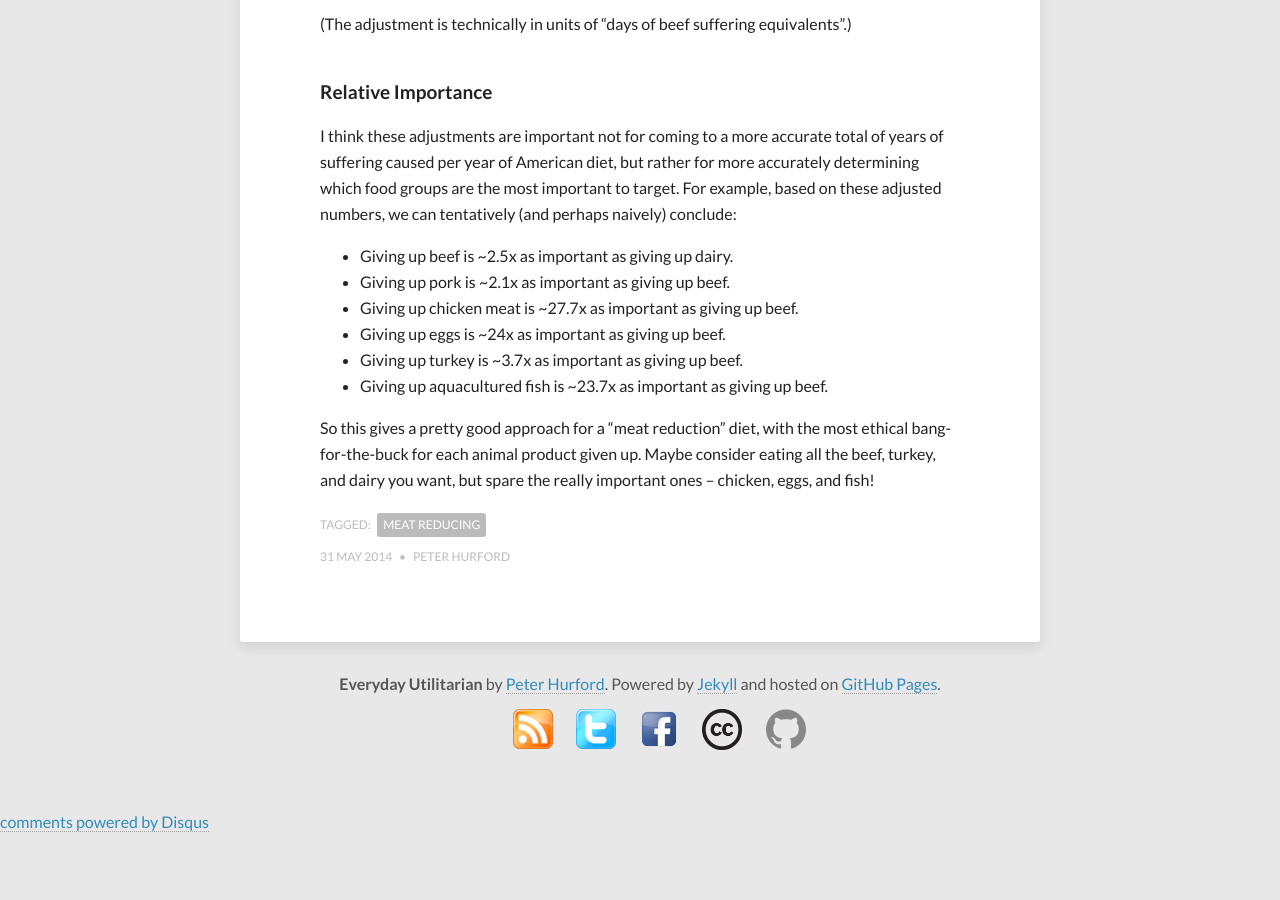
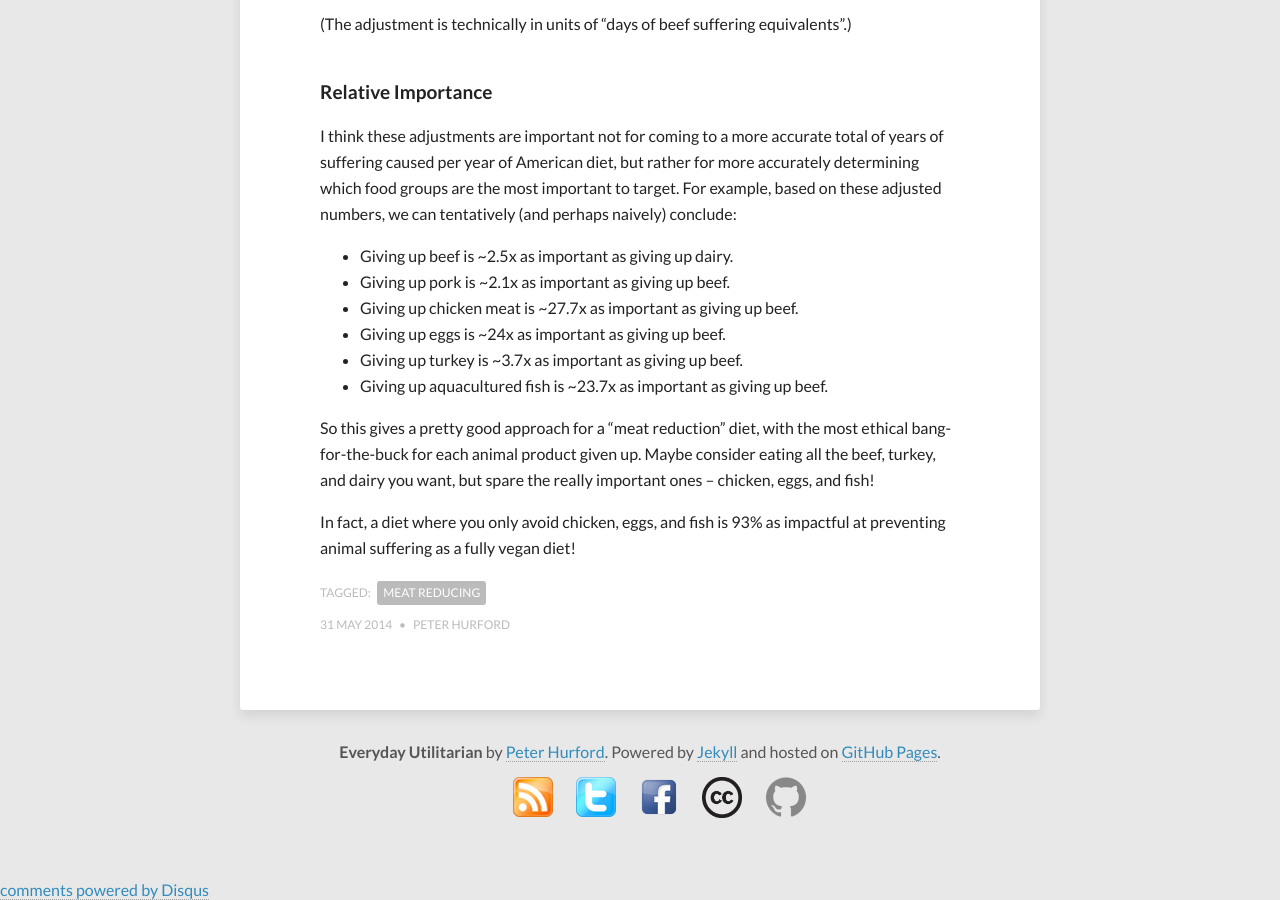
Before and after one commit to peterhurford/peterhurford.github.io, a Jekyll site: the page built from _posts/2014-05-31-how-much-suffering-is-in-the-standard-american-diet.markdown, in a window 1280 px wide and 900 px high, scrolled down 4740 px. Built offline with Jekyll 4.4.1, drawn with Linux system fonts in a browser that asks for light colours; comment, search, counter and statistics services are not loaded; before the commit the page ends 5572 px from its top, so only the background shows below that.

Commit message:
Added 93% figure

```diff
--- a/_posts/2014-05-31-how-much-suffering-is-in-the-standard-american-diet.markdown
+++ b/_posts/2014-05-31-how-much-suffering-is-in-the-standard-american-diet.markdown
@@ -154,3 +154,5 @@
 * Giving up aquacultured fish is ~23.7x as important as giving up beef.
 
 So this gives a pretty good approach for a "meat reduction" diet, with the most ethical bang-for-the-buck for each animal product given up.  Maybe consider eating all the beef, turkey, and dairy you want, but spare the really important ones -- chicken, eggs, and fish!
+
+In fact, a diet where you only avoid chicken, eggs, and fish is 93% as impactful at preventing animal suffering as a fully vegan diet!
```
